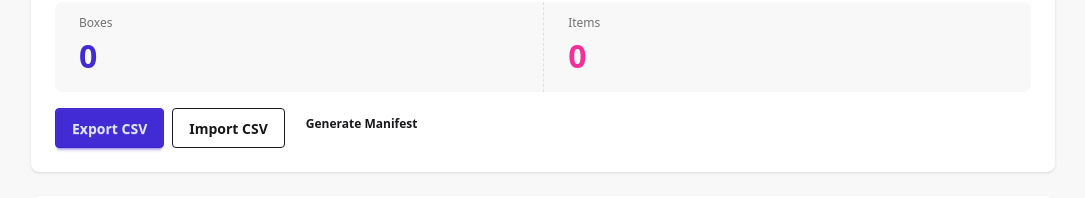
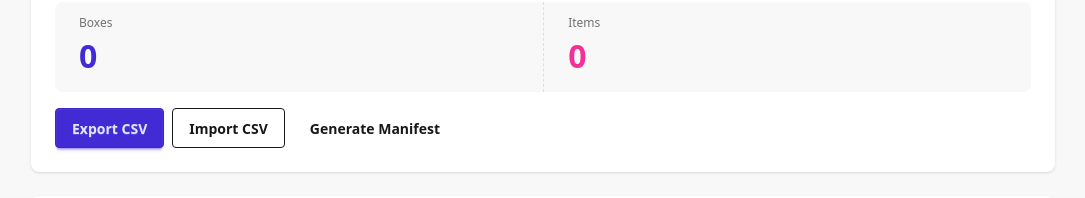
Before and after one commit to JacobMillward/move-manifest, a React (Vite) app: page / in a window 1280 px wide. Shown: the part 138-336 px from the top of the page, without its empty margins (97-1182 px from the left). Built offline with nearby package versions, Linux system fonts and the light colour scheme.

Commit message:
Make "Generate Manifest" button larger

```diff
--- a/src/components/dashboard/OverviewCard.tsx
+++ b/src/components/dashboard/OverviewCard.tsx
@@ -59,7 +59,7 @@ function OverviewCard({
           >
             Import CSV
           </button>
-          <a href="/manifest" className="btn btn-sm btn-ghost">
+          <a href="/manifest" className="btn btn-ghost">
             Generate Manifest
           </a>
           <input
```
